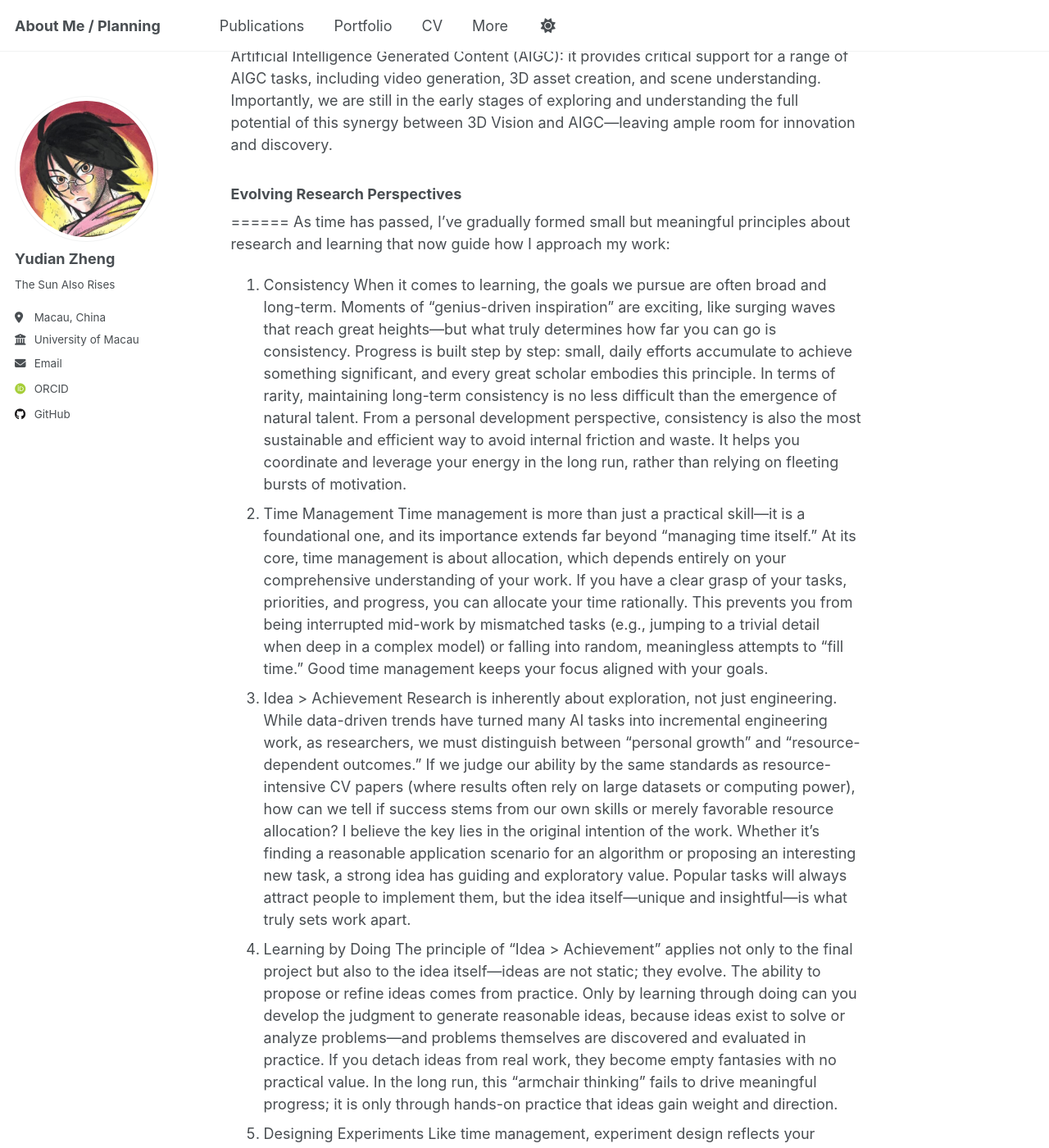
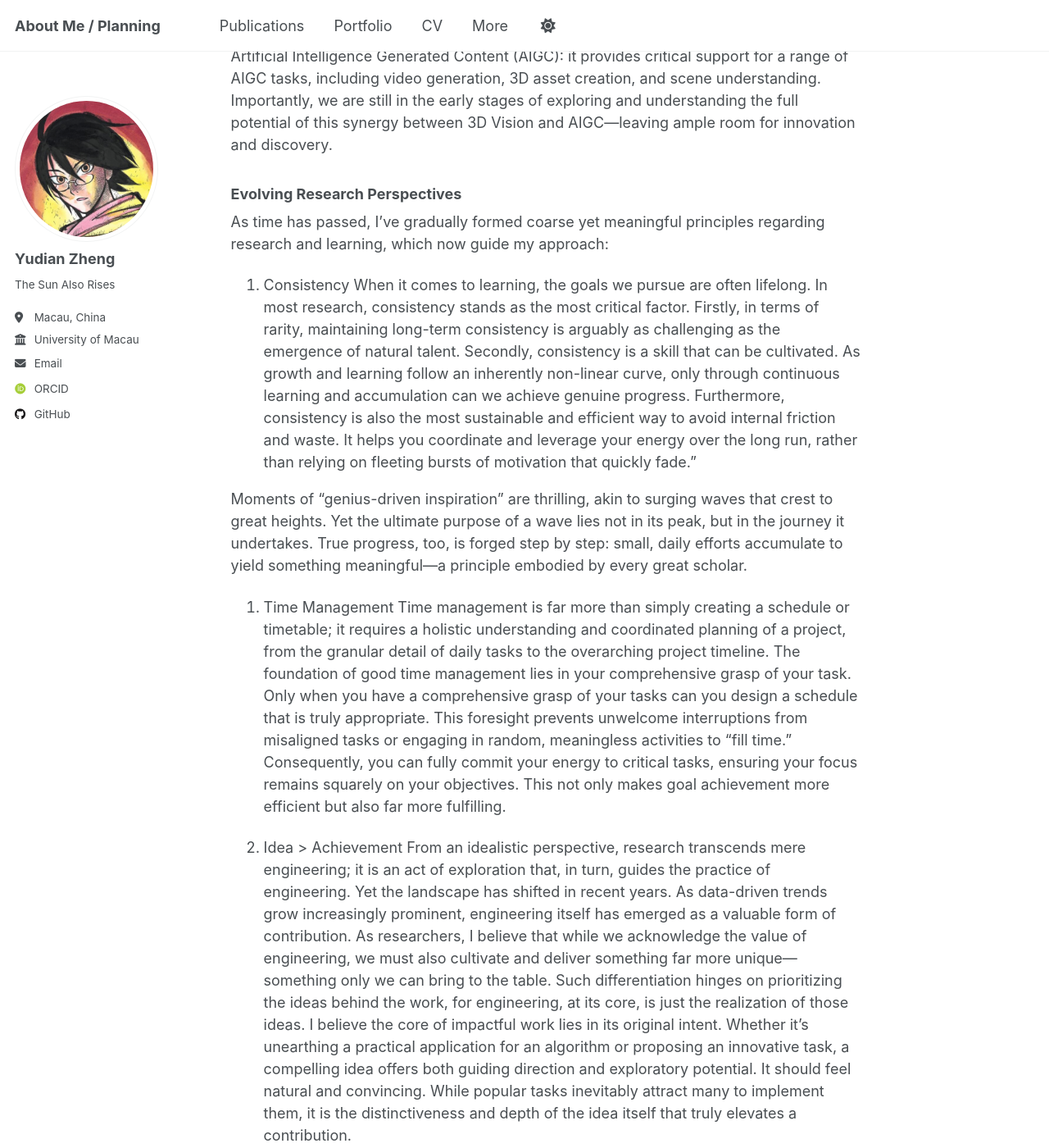
Before and after one commit to yudianzheng/yudianzheng.github.io, a Jekyll site: the page built from _pages/more.md, in a window 1280 px wide and 1400 px high, scrolled down 2562 px. Shown: the whole window at 82% size. Built offline with Jekyll 4.4.1, drawn with Linux system fonts in a browser that asks for light colours; some web fonts are replaced; a script that is not in the unit is left out; some of the changed text lies outside the part shown.

Commit message:
update Research Perspectives

```diff
--- a/_pages/more.md
+++ b/_pages/more.md
@@ -10,7 +10,7 @@
 {% include toc %}
 
 ### My Academic Path
-======
+
 I completed my undergraduate studies at the [University of Macau](https://www.um.edu.mo/), majoring in Computer Science. It was during my undergraduate final year project that I first had the chance to encounter deep learning content. I made minor modifications based on [CycleGAN](https://arxiv.org/pdf/1703.10593), but in reality, I did not achieve meaningful results; this experience was more of a superficial exploration.
 
 During my master’s program of Visual Computing at [Universität des Saarlandes](https://www.uni-saarland.de/), I was introduced to Physical-based rendering(PBR), with ray tracing serving as a representative technique.  This field ignited a profound interest in me. Unlike my earlier tentative attempts, I fully committed to it. I built a complete ray tracing renderer from scratch, a project that has continuously guided my exploration of PBR algorithms. For my master's thesis, I focused on extending the research on [Regression-based Monte Carlo Integration](https://arxiv.org/pdf/2211.07422), under the supervision of [Qinqin Hua](https://qingqin-hua.com/) and [Pascal Grittmann](https://graphics.cg.uni-saarland.de/people/grittmann.html). Looking back, exploring this thesis project was a bittersweet experience. On one hand, the paper itself was academically comprehensive and held a certain degree of intellectual interest. On the other hand, that was where its value largely ended. In my view, the final work was essentially a highly polished piece of paper in the traditional sense: refined in details but lacking breakthrough innovation.
@@ -18,7 +18,7 @@
 Currently, I return to the [University of Macau](https://www.um.edu.mo/) to pursue my PhD, supervised by [Prof.Xiaodong Cun](https://vinthony.github.io/academic/) and [Prof. Chi-Man Pun](https://cmpun.github.io/). My research now focuses on 3D Vision (3DV) and its applications in the field of AIGC. Through my ongoing studies, I am more convinced than ever that data-driven methods still hold immense untapped potential, both in terms of breadth and depth. On a subconscious level, I still hope to revisit PBR in the future—this time, exploring it through the lens of deep learning, with the goal of reimagining traditional PBR workflows using data-driven approaches.
 
 ### Research Interests
-======
+
 As I outlined in My Academic Path, I have hands-on experience with both Physically Based Rendering (PBR) and Artificial Intelligence Generated Content (AIGC)—two areas that, despite their relevance to my research, differ fundamentally in their core logic.
 PBR leans heavily into theoretical rigor: it relies on strict mathematical reasoning to model and describe the physical world objectively. The results it produces are, to a certain extent, unbiased, robust, and highly compressed—each formula and algorithm distills complex real-world phenomena into precise, interpretable rules. In contrast, AIGC (along with the 3D Vision backbones I now work with) is deeply data-driven. It excels at reshaping data to mirror the distributions of the real world, enabling the generation of complex scenes that would be extremely difficult to capture through theoretical modeling alone. Yet this strength comes with tradeoffs: data-driven outputs are often biased (shaped by the limitations of training datasets), suboptimal (trained to approximate rather than perfectly replicate reality), and redundant (carrying noise or unnecessary details from raw data).
 What fascinates me most is this contrast between human and machine reasoning. As humans—agents that operate in parallel with deep learning systems—we can distill vast amounts of data into concise, theoretical conclusions: we observe patterns, derive principles, and compress complexity into actionable knowledge. The question that drives my research, then, is this: How can we equip deep learning systems with a similar ability? Bridging the gap between PBR’s theoretical precision and AIGC’s data-driven flexibility—teaching AI to “learn to compress” and “reason like humans” while retaining its power to generate complex content—feels like one of the most compelling and impactful challenges in my field today.
@@ -39,23 +39,27 @@
 On another front, advancing 3D Vision also offers substantial value for Artificial Intelligence Generated Content (AIGC): it provides critical support for a range of AIGC tasks, including video generation, 3D asset creation, and scene understanding. Importantly, we are still in the early stages of exploring and understanding the full potential of this synergy between 3D Vision and AIGC—leaving ample room for innovation and discovery.
 
 ### Evolving Research Perspectives
-======
-As time has passed, I’ve gradually formed small but meaningful principles about research and learning that now guide how I approach my work:
+
+As time has passed, I've gradually formed coarse yet meaningful principles regarding research and learning, which now guide my approach:
+
 1. Consistency
-When it comes to learning, the goals we pursue are often broad and long-term. Moments of “genius-driven inspiration” are exciting, like surging waves that reach great heights—but what truly determines how far you can go is consistency. Progress is built step by step: small, daily efforts accumulate to achieve something significant, and every great scholar embodies this principle.
-In terms of rarity, maintaining long-term consistency is no less difficult than the emergence of natural talent. From a personal development perspective, consistency is also the most sustainable and efficient way to avoid internal friction and waste. It helps you coordinate and leverage your energy in the long run, rather than relying on fleeting bursts of motivation.
+When it comes to learning, the goals we pursue are often lifelong. In most research, consistency stands as the most critical factor. Firstly, in terms of rarity, maintaining long-term consistency is arguably as challenging as the emergence of natural talent. Secondly, consistency is a skill that can be cultivated. As growth and learning follow an inherently non-linear curve, only through continuous learning and accumulation can we achieve genuine progress. Furthermore, consistency is also the most sustainable and efficient way to avoid internal friction and waste. It helps you coordinate and leverage your energy over the long run, rather than relying on fleeting bursts of motivation that quickly fade."
+
+Moments of "genius-driven inspiration" are thrilling, akin to surging waves that crest to great heights. Yet the ultimate purpose of a wave lies not in its peak, but in the journey it undertakes. True progress, too, is forged step by step: small, daily efforts accumulate to yield something meaningful—a principle embodied by every great scholar.
+
 2. Time Management
-Time management is more than just a practical skill—it is a foundational one, and its importance extends far beyond “managing time itself.” At its core, time management is about allocation, which depends entirely on your comprehensive understanding of your work.
-If you have a clear grasp of your tasks, priorities, and progress, you can allocate your time rationally. This prevents you from being interrupted mid-work by mismatched tasks (e.g., jumping to a trivial detail when deep in a complex model) or falling into random, meaningless attempts to “fill time.” Good time management keeps your focus aligned with your goals.
+Time management is far more than simply creating a schedule or timetable; it requires a holistic understanding and coordinated planning of a project, from the granular detail of daily tasks to the overarching project timeline. The foundation of good time management lies in your comprehensive grasp of your task. Only when you have a comprehensive grasp of your tasks can you design a schedule that is truly appropriate. This foresight prevents unwelcome interruptions from misaligned tasks or engaging in random, meaningless activities to "fill time." Consequently, you can fully commit your energy to critical tasks, ensuring your focus remains squarely on your objectives. This not only makes goal achievement more efficient but also far more fulfilling.
+
 3. Idea > Achievement
-Research is inherently about exploration, not just engineering. While data-driven trends have turned many AI tasks into incremental engineering work, as researchers, we must distinguish between “personal growth” and “resource-dependent outcomes.” If we judge our ability by the same standards as resource-intensive CV papers (where results often rely on large datasets or computing power), how can we tell if success stems from our own skills or merely favorable resource allocation?
-I believe the key lies in the original intention of the work. Whether it’s finding a reasonable application scenario for an algorithm or proposing an interesting new task, a strong idea has guiding and exploratory value. Popular tasks will always attract people to implement them, but the idea itself—unique and insightful—is what truly sets work apart.
+From an idealistic perspective, research transcends mere engineering; it is an act of exploration that, in turn, guides the practice of engineering. Yet the landscape has shifted in recent years. As data-driven trends grow increasingly prominent, engineering itself has emerged as a valuable form of contribution. As researchers, I believe that while we acknowledge the value of engineering, we must also cultivate and deliver something far more unique—something only we can bring to the table. Such differentiation hinges on prioritizing the ideas behind the work, for engineering, at its core, is just the realization of those ideas.
+I believe the core of impactful work lies in its original intent. Whether it’s unearthing a practical application for an algorithm or proposing an innovative task, a compelling idea offers both guiding direction and exploratory potential. It should feel natural and convincing. While popular tasks inevitably attract many to implement them, it is the distinctiveness and depth of the idea itself that truly elevates a contribution.
+
 4. Learning by Doing
-The principle of “Idea > Achievement” applies not only to the final project but also to the idea itself—ideas are not static; they evolve. The ability to propose or refine ideas comes from practice. Only by learning through doing can you develop the judgment to generate reasonable ideas, because ideas exist to solve or analyze problems—and problems themselves are discovered and evaluated in practice.
-If you detach ideas from real work, they become empty fantasies with no practical value. In the long run, this “armchair thinking” fails to drive meaningful progress; it is only through hands-on practice that ideas gain weight and direction.
+“Idea > Achievement” does not mean valuing ideas over practice in the process of research。On the contrary, hands-on practice and the evolution of ideas function in a synergistic cycle. Only through practice can reasonable ideas be derived, and only good ideas can guide better practices.In research, ideas serve to solve or analyze problems, and these problems are, in turn, discovered and evaluated through practice. Detaching ideas from real-world work renders them as empty fantasies devoid of practical value.
+
 5. Designing Experiments
-Like time management, experiment design reflects your overall understanding of a project. A good experiment is simple, efficient, and targeted—it should clearly test feasibility and pinpoint key problems.
-Overly complex or cumbersome experiments make progress unnecessarily challenging: they waste time, drain motivation, and obscure whether results stem from the core hypothesis or experimental flaws. Good experiments are also decomposable: breaking them into small, feedback-driven steps allows you to adjust in real time, creating an efficient positive cycle of “test-learn-improve.”
+Much like time management, experiment design is a reflection of your comprehensive project understanding. A well-designed experiment is characterized by its simplicity, efficiency, and its ability to demonstrate feasibility while facilitating problem analysis. Overly complex or cumbersome experiments unnecessarily hinder progress, leading to wasted time, diminished motivation, and even difficulty in achieving desired outcomes. Conversely, effective experiments are decomposable; breaking them down into small, feedback-driven steps enables real-time adjustments, fostering an efficient, positive cycle of ‘test-learn-improve.’
+
 6. Knowing When to “Think Hard”
-In reality, “critical thinking” should be applied strategically. Unnecessary overthinking only leads to internal friction, reduces efficiency, and misaligns goals with actions—all of which harm research.
-My advice: Focus your deep thinking on experiment design and result analysis. During the experiment itself (e.g., running pre-planned code, collecting data), avoid overcomplicating things. If an experiment requires constant “hard thinking” just to execute, it is likely a sign that the design is flawed—either unclear, overly convoluted, or missing key preparations.
+In practice, ‘critical thinking’ should be applied strategically. Unnecessary overthinking breeds internal friction, diminishes efficiency, and causes a misalignment between goals and actions, ultimately harming research.
+My advice: Concentrate your deep thinking on experiment design and result analysis. Avoid overcomplicating the experiment itself. If an experiment necessitates continuous ‘hard thinking’ to execute, it likely indicates a flawed or unclear design, excessive convolution, or a lack of essential preparation.
```
Also changed, not shown: _pages/about.md (+15 -2 lines).
